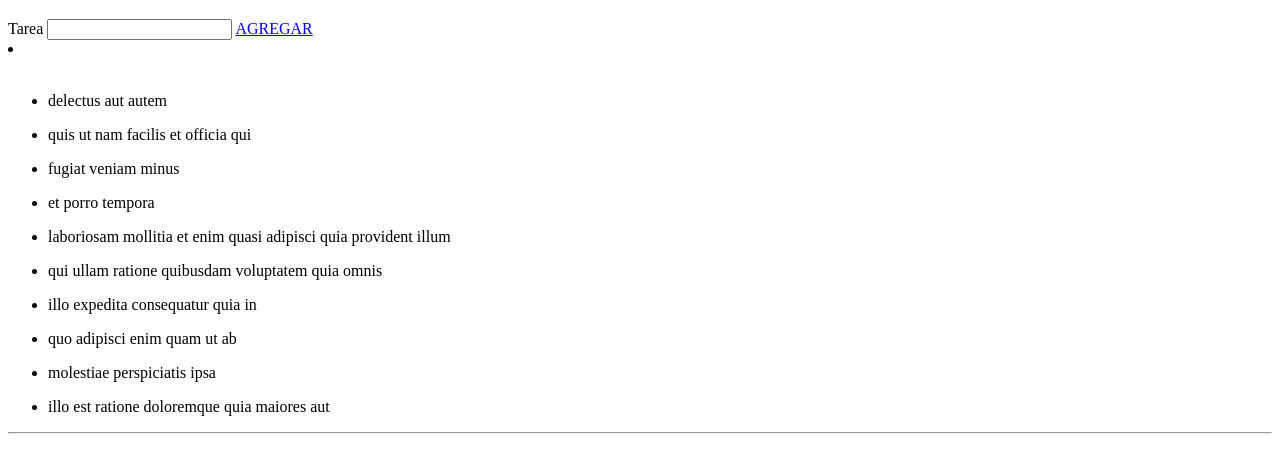
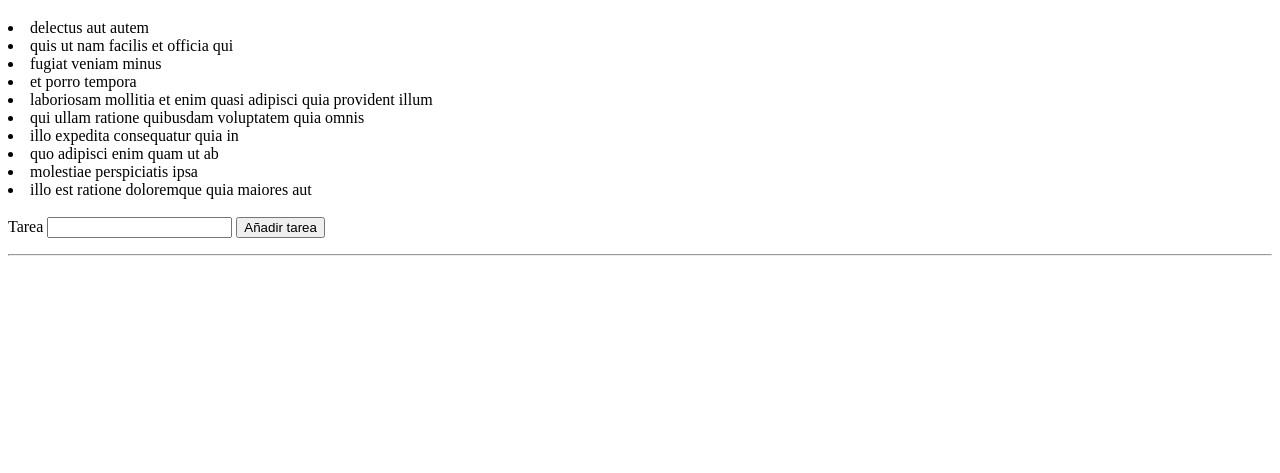
Before and after one commit to kathmarioly/lista-tareas, a plain HTML site: page index.html in a window 1280 px wide. Shown: the part 61-534 px from the top of the page. Drawn offline with Linux system fonts and the light colour scheme.

Commit message:
corrigiendo errores en boton y oreden de lista de tareas

```diff
--- a/assets/js/javascript.js
+++ b/assets/js/javascript.js
@@ -63,13 +63,13 @@ var res =
 
 ];
 
-res.forEach(function(lista){
-   document.write("<ul><li>" + lista.title + "</ul></li>"
-    )})
+res.forEach(function(element){
+   caja.innerHTML += "<li>" + element.title + "</li>";
+    })
 
 function agregarTarea(){
   var input = document.getElementById("tarea").value;
   var lisTarea = document.getElementsByClassName("tareas-list");
-  lisTarea[0].innerHTML += "<ul><li>" + input.value +"</ul></li>";
+  lisTarea[0].innerHTML += "<li>" + input +"</li>";
 
 }
--- a/index.html
+++ b/index.html
@@ -7,12 +7,20 @@
 <body>
 
 	<h1>Lista de Tareas</h1>
-    <div  id="lista"></div>
 
 
+<div id="caja"></div><br>
 <label for="tarea">Tarea</label>
 <input type="tarea" id="tarea">
-<a href="#" id="getTarea" type="button" onclick="agregarTarea()">AGREGAR</a><div class="tarea-list"></div><li></li><br>
+<button onclick="agregarTarea()">Añadir tarea</button>
+
+<div class="tareas-list"></div>
+
+
+
+<div>
+<ul id="lista"></ul>
+</div>
 
 <script type="text/javascript" src="assets/js/javascript.js"></script>
 
```
